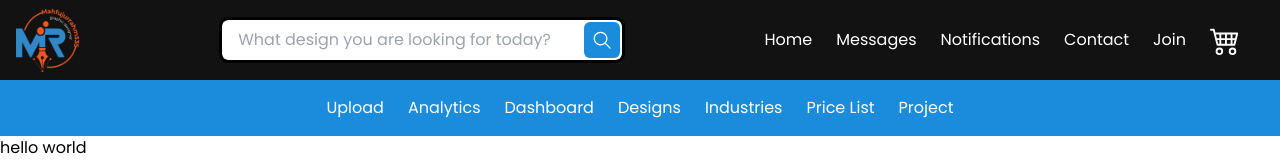
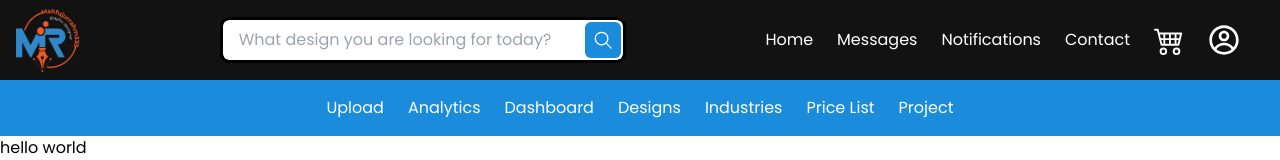
Before and after one commit to Shakiqurrahman/mr-project--fiverr-system, a React (Vite) app: page / in a window 1280 px wide. Shown: the top 160 px of the page. Built offline with nearby package versions, Linux system fonts and the light colour scheme.

Commit message:
default user icon added

```diff
--- a/src/components/partials/Header.jsx
+++ b/src/components/partials/Header.jsx
@@ -9,7 +9,7 @@ import Navbar from "./Navbar";
 import UserBox from "./UserBox";
 
 function Header() {
-    const [user, setUser] = useState(false);
+    const [user, setUser] = useState(true);
     const [activeMenu, setActiveMenu] = useState(false);
 
     const handleClose = () => {
@@ -78,7 +78,7 @@ function Header() {
                                     user && "flex-row-reverse"
                                 }`}
                             >
-                                <li className="text-white hover:text-gray-300">
+                                <li className="text-white hover:text-gray-300 flex items-center">
                                     {user ? (
                                         <UserBox />
                                     ) : (
--- a/src/components/partials/UserBox.jsx
+++ b/src/components/partials/UserBox.jsx
@@ -1,12 +1,9 @@
-import { Avatar, Divider, ListItemIcon, Menu, MenuItem } from "@mui/material";
+import { Divider, Menu, MenuItem } from "@mui/material";
 import React from "react";
-import img from "../../assets/images/MR Logo White.png";
-import { FiLogOut } from "react-icons/fi";
-import { CiSettings } from "react-icons/ci";
-import { BsPersonAdd } from "react-icons/bs";
+import { CgProfile } from "react-icons/cg";
 import { Link } from "react-router-dom";
 
-function UserBox() {
+function UserBox({ img }) {
     const [anchorEl, setAnchorEl] = React.useState(null);
     const open = Boolean(anchorEl);
     const handleClick = (event) => {
@@ -19,12 +16,15 @@ function UserBox() {
         <>
             <button
                 onClick={handleClick}
-                size="small"
-                aria-controls={open ? 'account-menu' : undefined}
+                aria-controls={open ? "account-menu" : undefined}
                 aria-haspopup="true"
-                aria-expanded={open ? 'true' : undefined}
+                aria-expanded={open ? "true" : undefined}
             >
+                {img ? (
                     <img className="size-10" src={img} alt="user" />
+                ) : (
+                    <CgProfile size={32} />
+                )}
             </button>
             <Menu
                 anchorEl={anchorEl}
@@ -62,14 +62,14 @@ function UserBox() {
                 anchorOrigin={{ horizontal: "right", vertical: "bottom" }}
             >
                 <MenuItem onClick={handleClose}>
-                     <Link to='/profile'>Profile</Link>
+                    <Link to="/profile">Profile</Link>
                 </MenuItem>
                 <MenuItem onClick={handleClose}>
-                     <Link to='/my-account'>My account</Link>
+                    <Link to="/my-account">My account</Link>
                 </MenuItem>
                 <Divider />
                 <MenuItem onClick={handleClose}>
-                    <Link to='/logout'>Logout</Link>
+                    <Link to="/logout">Logout</Link>
                 </MenuItem>
             </Menu>
         </>
```
Lines whose indentation alone changed are shown as unchanged.
